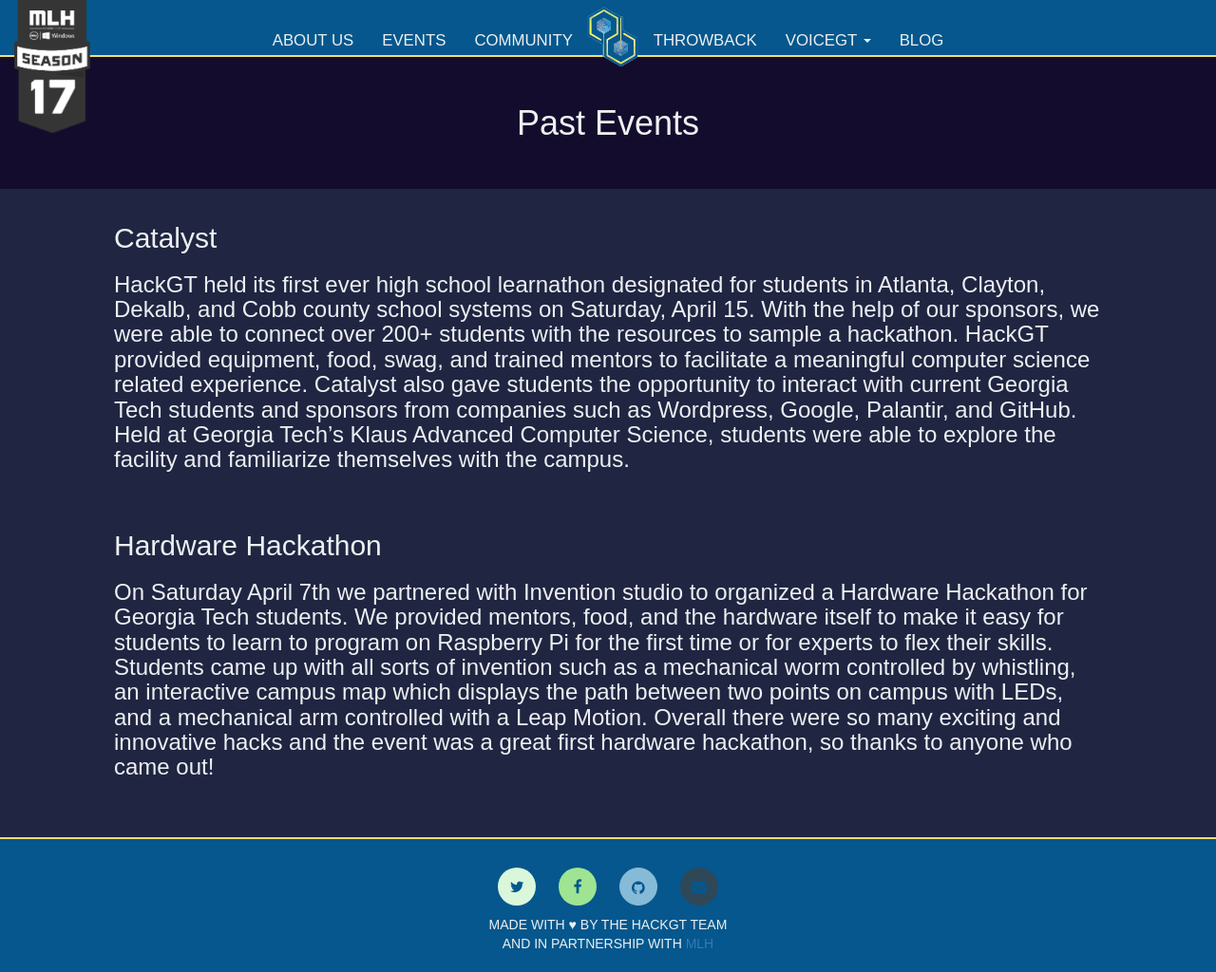
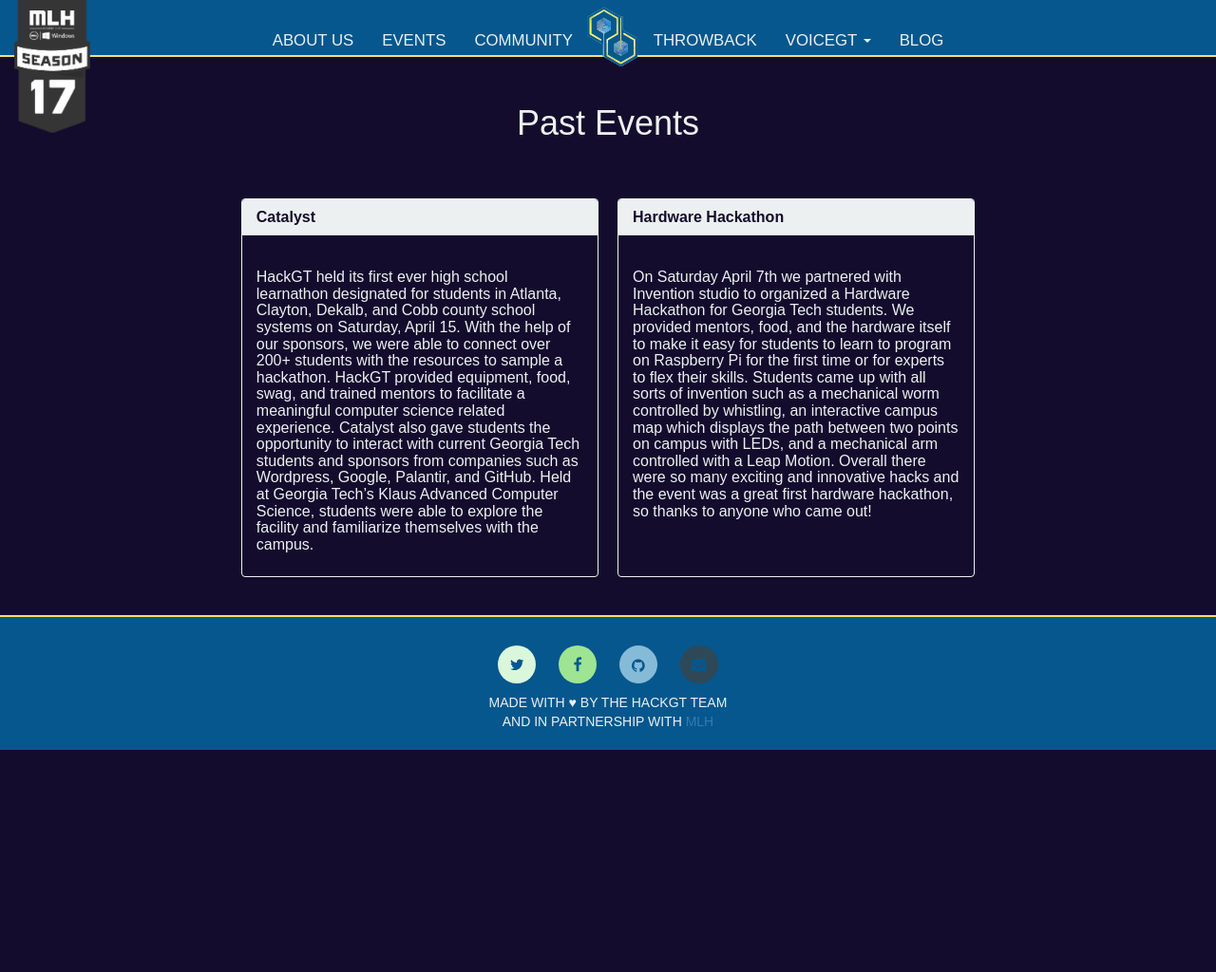
Before and after one commit to HackGT/hackgt-org-website, a Jekyll site: the page built from _pages/events.html, in a window 1280 px wide and 1024 px high. Shown: the whole window at 95% size. Built offline with Jekyll 4.4.1, drawn with Linux system fonts in a browser that asks for light colours; nearby versions of some CDN libraries; some web fonts are replaced.

Commit message:
panels for event page

```diff
--- a/_pages/events.html
+++ b/_pages/events.html
@@ -5,13 +5,21 @@ permalink: /events/
 ---
 
 <body>
-	<div class="page-header">
-		<h1>Past Events</h1>
+	<div class="container">
+		<div class="page-header">
+			<h1>Past Events</h1>
+		</div>
+		<div class="events-container">
+			{% for section in site.events %}
+				<div class="panel panel-default">
+				  <div class="panel-heading">
+				    <h3 class="panel-title">{{ section.title }}</h3>
+				  </div>
+				  <div class="panel-body">
+				    {{ section.content }}
+				  </div>
+				</div>
+			{% endfor %}
+		</div>
 	</div>
-	{% for section in site.events %}
-		<div class="home-section events">
-			<h2>{{section.title}}</h2>
-			<p> {{section.content}}</p>
-		</div>
-	{% endfor %}
 </body>
--- a/static/css/style.css
+++ b/static/css/style.css
@@ -140,11 +140,16 @@ body {
 	#mobile-home-link {
 		display: none;
 	}
+
 }
 
 @media (max-width: 768px) {
 	#nav-logo {
 		display: none;
+	}
+
+	.events-container .panel {
+		max-width: 100% !important;
 	}
 }
 
@@ -308,3 +313,36 @@ body {
   top: 50%;
   left: 100%;
 }
+
+.events-container .panel {
+	background: none;
+	margin: 1rem;
+	flex: 0 0 100%;
+	border-color: #ecf0f1;
+}
+
+@media only screen and (min-width: 767px) {
+	.events-container .panel {
+		flex: 0 0 33%;
+	}
+}
+
+.events-container .panel-heading {
+	background-color: #ecf0f1;
+	color: #140C2D;
+}
+
+.events-container .panel-heading h3 {
+	font-weight: bold;
+}
+
+.events-container .panel .panel-body h3{
+	font-size: 16px;
+}
+
+.events-container {
+	display: flex;
+	flex-direction: row;
+	flex-wrap: wrap;
+	justify-content: center;
+}
```
